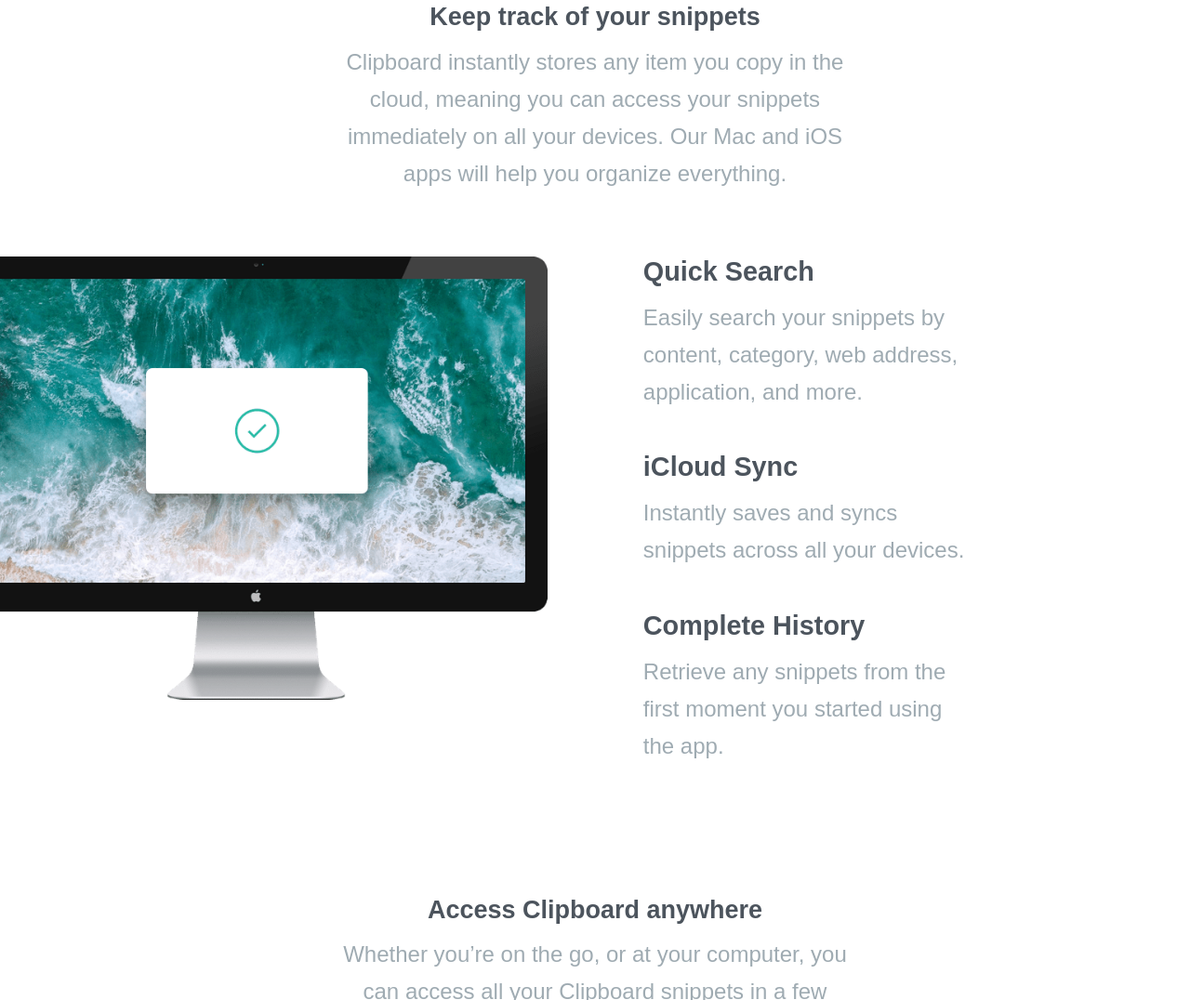
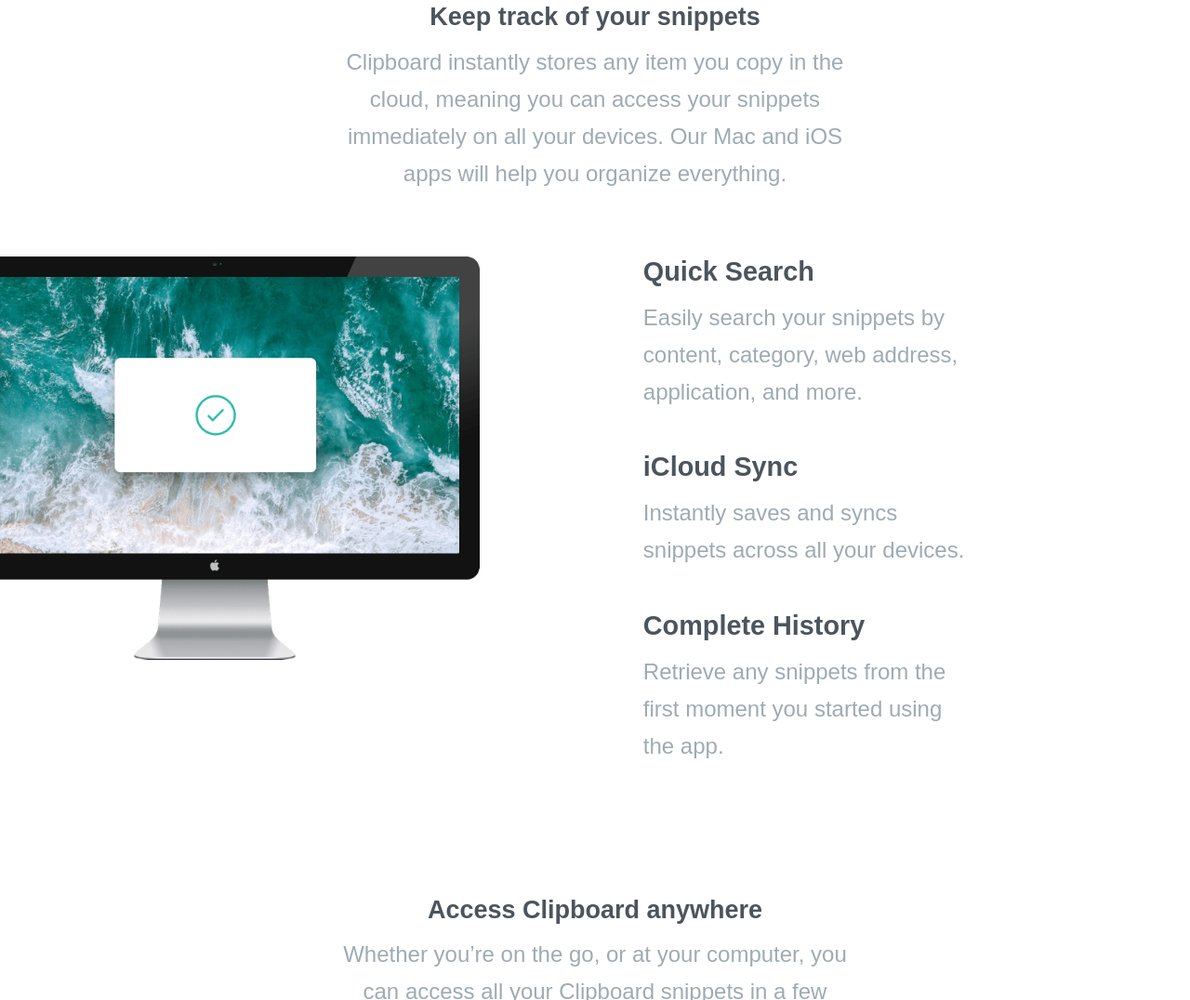
Before and after one commit to Sammyflex02/Clipboard-landing-page, a plain HTML site: page index.html in a window 1280 px wide. Shown: the part 656-1732 px from the top of the page at 93% size. Drawn offline with Linux system fonts and the light colour scheme; a web font is replaced by a local one.

Commit message:
pc image edited

```diff
--- a/style.css
+++ b/style.css
@@ -164,8 +164,8 @@ li:hover{
     .computer{
         grid-column: 1/2;
         grid-row: 2/3;
-        width: 110%;
-        margin-left: -10rem;
+        width: 100%;
+        margin-left: -11rem;
     }
     .second-sect .main-infos{
         text-align: start;
```
